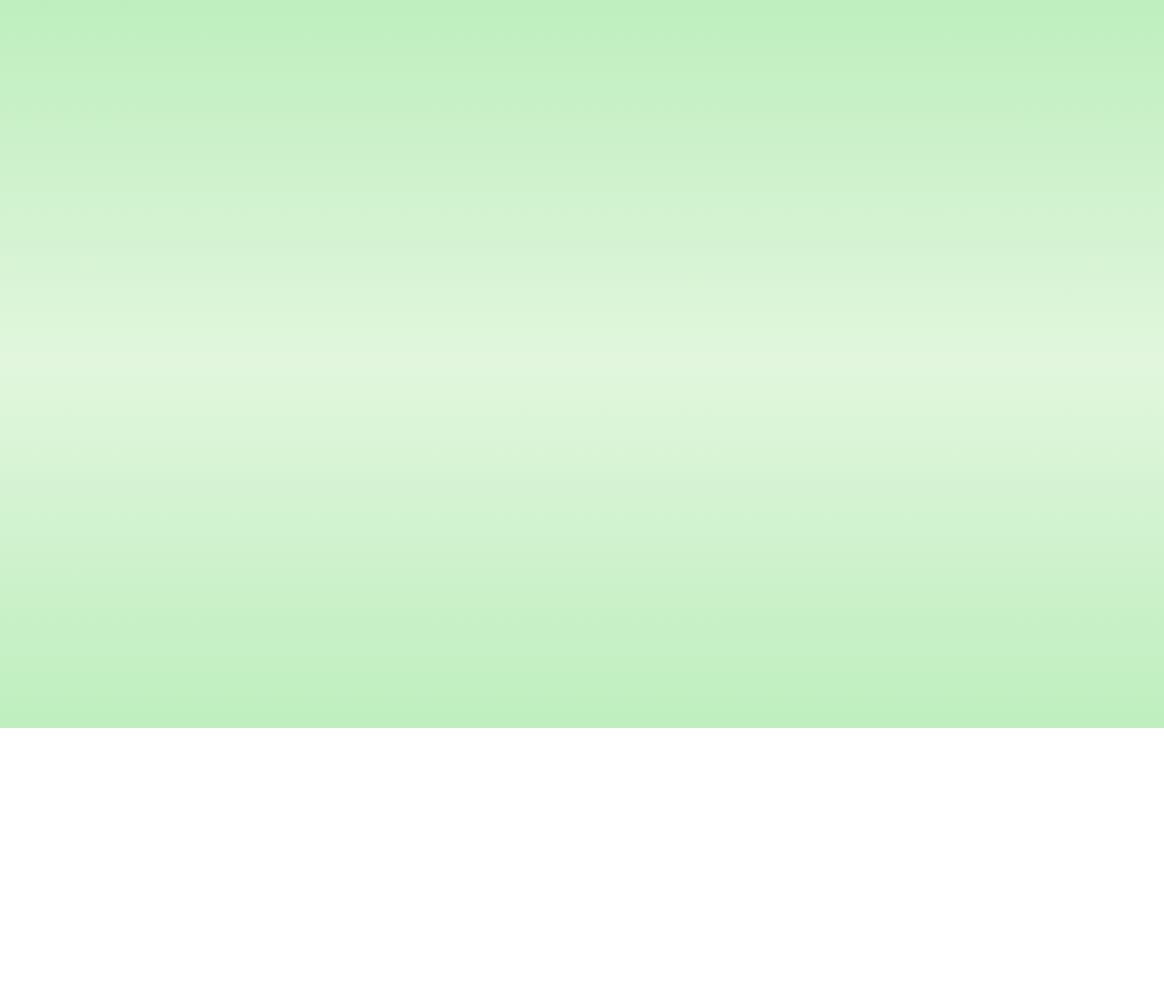
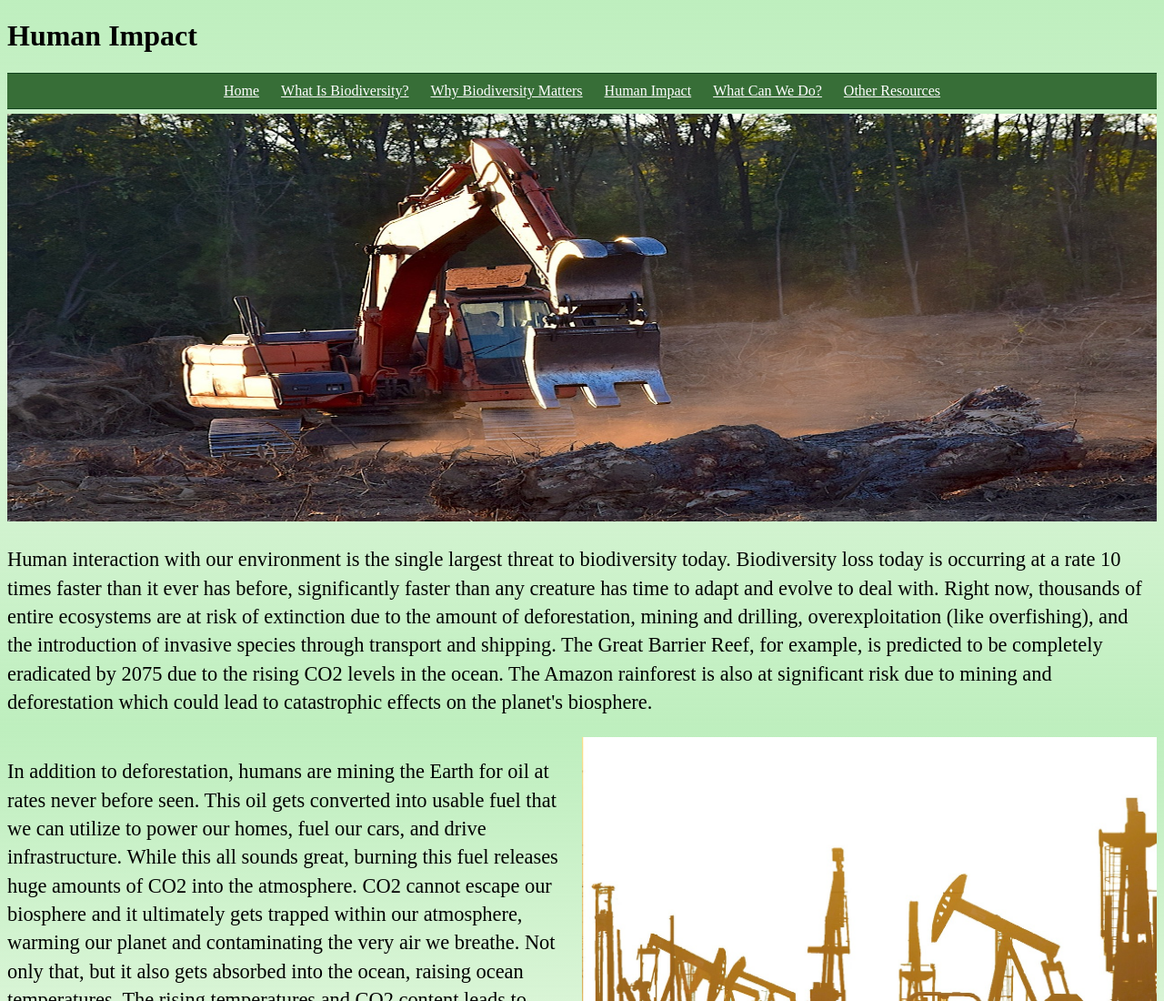
Before and after one commit to DuncanBarner/WebDevFinalSite, a plain HTML site: page humanimpact.html in a window 1280 px wide. Shown: the top 1100 px of the page at 91% size. Before the commit the page ends 800 px from the top, so only its background shows below. Drawn offline with Linux system fonts and the light colour scheme.

Commit message:
Human impact done
still needs media queries

```diff
--- a/humanimpact.html
+++ b/humanimpact.html
@@ -1,3 +1,17 @@
+<!DOCTYPE html>
+<html lang="en">
+
+    <head>
+        <meta charset="UTF-8" />
+        <link rel="stylesheet" href="styles.css">
+        <title>Biodiversity - Why Biodiversity Matters</title>
+    </head>
+
+    <body>
+
+    </body>
+
+</html>
 <!DOCTYPE html>
 <html lang="en">
 
@@ -6,9 +20,44 @@
         <link rel="stylesheet" href="styles.css">
         <title>Biodiversity - Human Impact</title>
     </head>
+        <body>
 
-    <body>
+            <header>
+                <h1>Human Impact</h1>
+            </header>
 
-    </body>
+            <nav>
+                <ul class="nav">
+                    <li><a href="index.html">Home</a></li>
+                    <li><a href="whatisbiodiversity.html">What Is Biodiversity?</a></li>
+                    <li><a href="whybiomatters.html">Why Biodiversity Matters</a></li>
+                    <li><a href="humanimpact.html">Human Impact</a></li>
+                    <li><a href="whatcanwedo.html">What Can We Do?</a></li>
+                    <li><a href="otherresources.html">Other Resources</a></li>
+                </ul>
 
-</html>
+            </nav>
+                <img class="deforestation" src="images/deforestation.jpg.jpg" alt="Large machine destroys trees and land">
+
+                <div class="humanImpactContent1">
+                    <p>Human interaction with our environment is the single largest threat to biodiversity today. Biodiversity loss today is occurring at a rate 10 times faster than it ever has before, significantly faster than any creature has time to adapt and evolve to deal with. Right now, thousands of entire ecosystems are at risk of extinction due to the amount of deforestation, mining and drilling, overexploitation (like overfishing), and the introduction of invasive species through transport and shipping. The Great Barrier Reef, for example, is predicted to be completely eradicated by 2075 due to the rising CO2 levels in the ocean. The Amazon rainforest is also at significant risk due to mining and deforestation which could lead to catastrophic effects on the planet's biosphere. </p>
+                </div>
+
+                <div class="humanImpactContent2">
+                    <p>In addition to deforestation, humans are mining the Earth for oil at rates never before seen. This oil gets converted into usable fuel that we can utilize to power our homes, fuel our cars, and drive infrastructure. While this all sounds great, burning this fuel releases huge amounts of CO2 into the atmosphere. CO2 cannot escape our biosphere and it ultimately gets trapped within our atmosphere, warming our planet and contaminating the very air we breathe. Not only that, but it also gets absorbed into the ocean, raising ocean temperatures. The rising temperatures and CO2 content leads to higher levels of acidity in the ocean which kills fish and destroys ecosystems.</p>
+                    <img class="oilmachines" src="images/oil-rig.jpg.jpg" alt="Oil rig machinery in the desert">
+                </div>
+
+                <div class="humanImpactContent3">
+                    <p>Pollution is also harmful to the environment and biodiversity. As humans use resources, waste gets created. Waste is often discarded improperly and it ends up in environments it does not belong. Litter in the streets, in the forests, and, in massive quantities, in our oceans, leads to significant health risks on human, plant, and animal life. Many waste materials are toxic to humans, animals, and plants, and as such, pose dangers to all life. Garbage in river systems erode the riverbanks which leads to the death of vital plant flora and fauna, as well as the collapse of the riverbank. Garbage in the ocean can kill fish through strangulation or consumption.
+
+                        In addition to the direct dangers of pollution, there are also indirect dangers. Due to the amount of plastics humans have used, consumed, and interacted with, microplastic levels in humans and animals is higher now than ever before. Studies indicate that human brains now have almost an entire plastic spoon's worth of plastics in our brains, as well as within the very amniotic fluid that our babies incubate in during pregnancy. Our babies are literally being born in a pool of plastic. While we don't know the long term ramifications of microplastics, we know that it is not natural and not healthy.</p>
+                        <img class="garbage" src="images/garbage.jpg.jpg" alt="Piles of garbage overflowing out of a trashcan into an open landscape">
+                </div>
+
+
+
+
+        </body>
+
+    </html>
--- a/styles.css
+++ b/styles.css
@@ -27,6 +27,7 @@ body {
     width: 100%;
     max-height: 20em;
     display: block;
+    margin-top: 5px;
 }
 
 .homeContent {
@@ -100,3 +101,45 @@ body {
     font-size: 1.4em;
     line-height: 1.4em;
 }
+
+.deforestation {
+    margin-top: 5px;
+    max-height: 28em;
+    width: 100%;
+}
+
+.humanImpactContent1 {
+    font-size: 1.4em;
+    line-height: 1.4em;
+}
+
+.humanImpactContent2 {
+    display: flex;
+    font-size: 1.4em;
+    line-height: 1.4em;
+    width: 100%;
+    max-height: 60em;
+}
+
+.humanImpactContent3 {
+    display: flex;
+    font-size: 1.4em;
+    line-height: 1.4em;
+    width: 100%;
+    max-height: 60em;
+}
+
+.oilmachines {
+    display: flex;
+    width: 50%;
+    max-height: 60em;
+    margin-left: 5px;
+}
+
+.garbage {
+    display: flex;
+    width: 50%;
+    max-height: 60em;
+    margin-top: 10px;
+    margin-left: 5px;
+}
```
